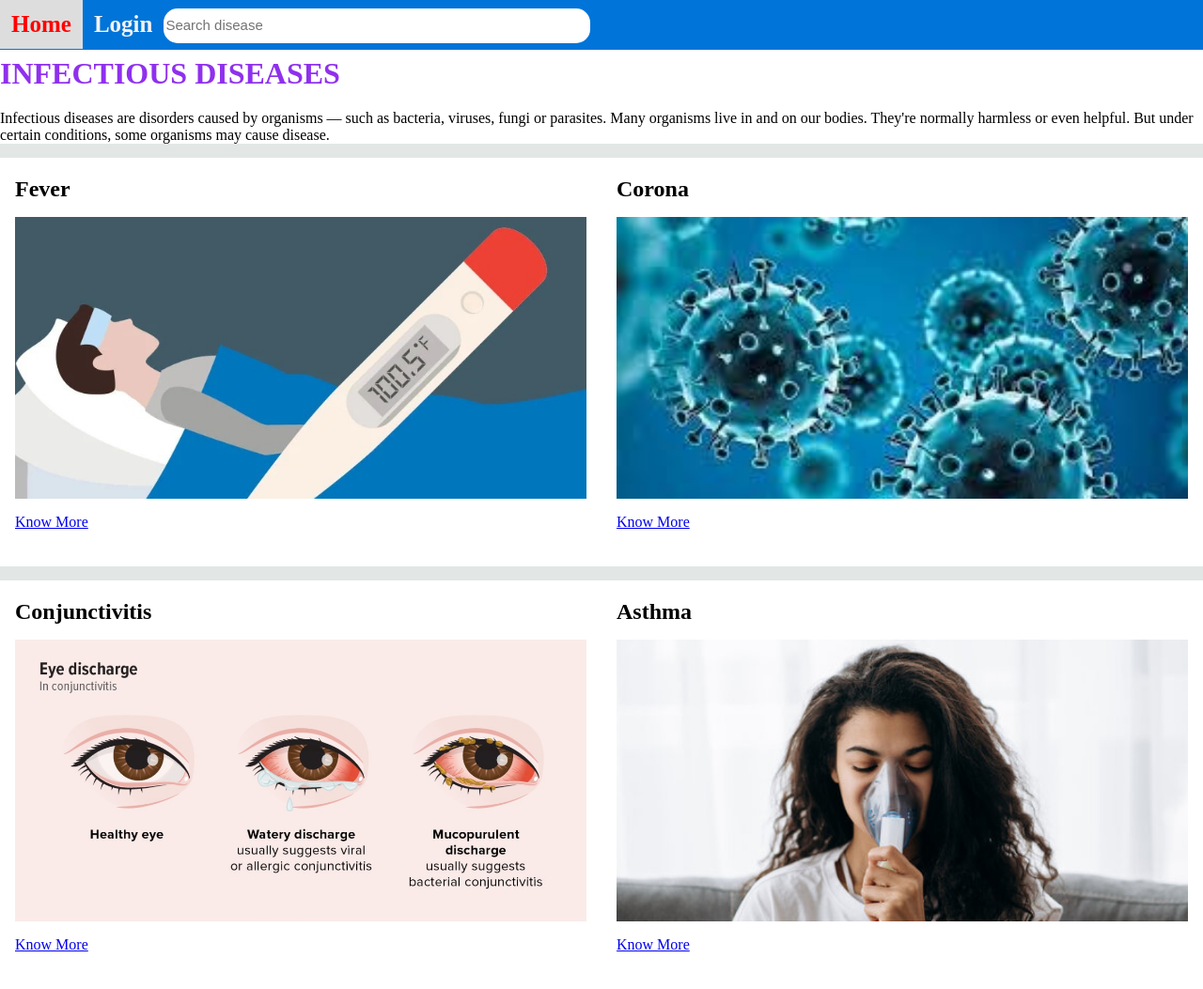
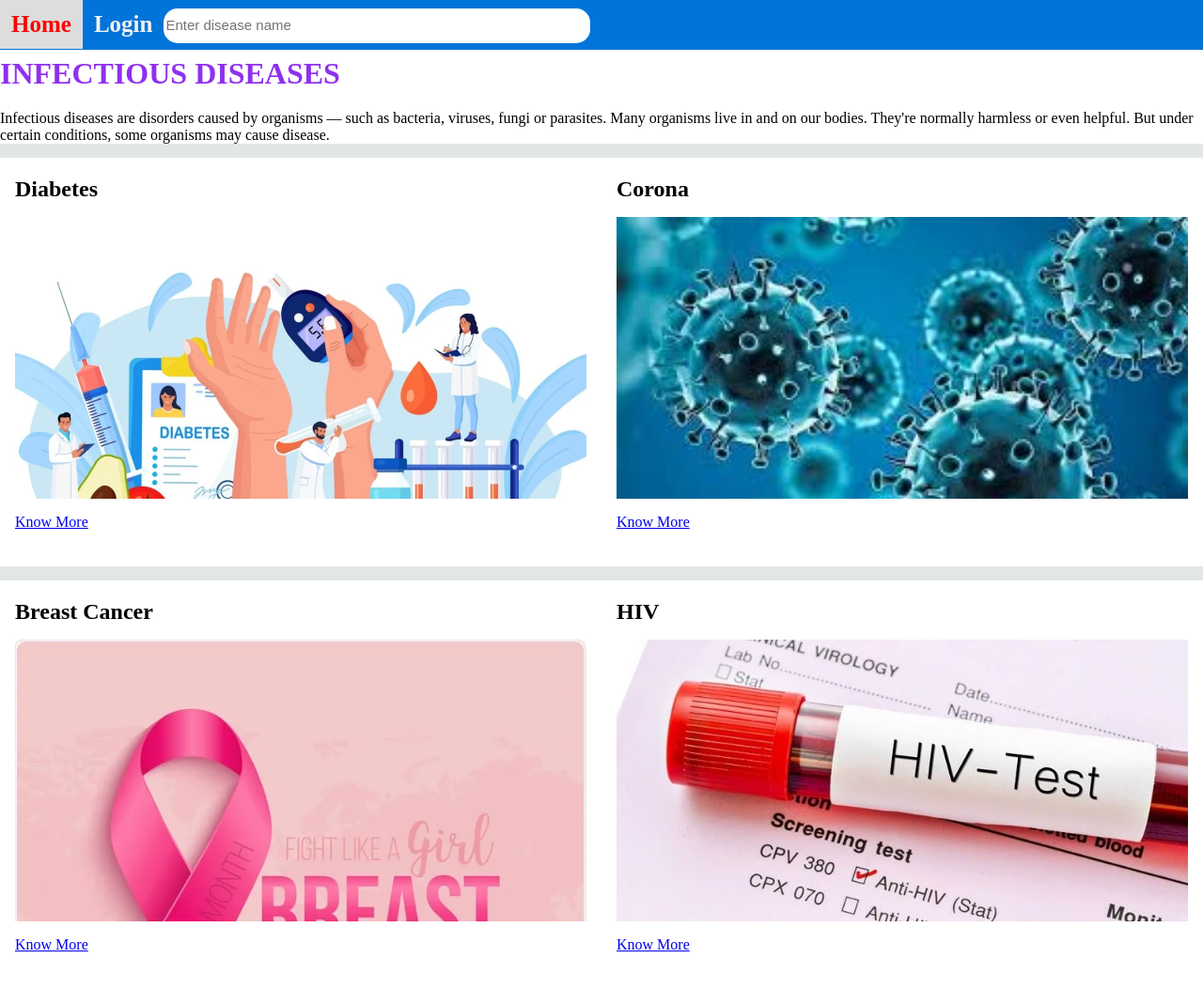
Before and after one commit to kavya-8/data-visualization-diseases, a Django app: template App/templates/home.html in a window 1280 px wide. Shown: the whole page at 94% size. Run offline with Django 3.2, Linux system fonts and the light colour scheme; the template is opened without the code that fills it, so the values that code supplies are empty.

Commit message:
added new images,created input fields

```diff
--- a/App/templates/home.html
+++ b/App/templates/home.html
@@ -7,27 +7,24 @@
     <meta name="viewport" content="width=device-width, initial-scale=1">
 </head>
 <body>
-    <!-- Navbar items -->
     <div id="navlist">
         <a href="#">Home</a>
 
+        <div class="login">
+            <a href="#">Login</a>
+        </div>
+        <div class="search">
+            <form action="#">
+                <!-- New input fields for disease search -->
+                <input type="text" placeholder="Enter disease name" name="disease" id="diseaseInput">
 
-        <div class="login">
-            <a href="login/">Login</a>
-        </div>
-        <!-- search bar right align -->
-        <div class="search">
-
-            <form action="#">
-                <input type="text" placeholder="Search disease" name="search" id="searchInput"
-                    onfocus="showRecentSearches()" onblur="hideRecentSearches()">
                 <button>
                     <i class="fa fa-search" style="font-size: 18px;"></i>
                 </button>
             </form>
-
         </div>
     </div>
+
        <!-- logo with tag -->
     <div class="content">
         <h1>
@@ -44,8 +41,8 @@
     <div class="shop-section">
         <div class="box1 box">
             <div class="box-content">
-                <h2>Fever</h2>
-                <div class="box-img" style="background-image: url('static/fever.jpeg');"></div>
+                <h2>Diabetes</h2>
+                <div class="box-img" style="background-image: url('static/diabetes.jpg');"></div>
                 <a href="#">Know More</a>
             </div>
         </div>
@@ -59,16 +56,16 @@
         </div>
         <div class="box1 box">
             <div class="box-content">
-                <h2>Conjunctivitis</h2>
-                <div class="box-img" style="background-image: url('static/Conjunctivitis.jpeg');"></div>
+                <h2>Breast Cancer</h2>
+                <div class="box-img" style="background-image: url('static/breast cancer.jpg');"></div>
                 <a href="#">Know More</a>
 
             </div>
         </div>
         <div class="box1 box">
             <div class="box-content">
-                <h2>Asthma</h2>
-                <div class="box-img" style="background-image: url('static/asthma.jpeg');"></div>
+                <h2>HIV</h2>
+                <div class="box-img" style="background-image: url('static/hiv.jpg');"></div>
                 <a href="#">Know More</a>
 
             </div>
```
Also changed, not shown: App/static/asthma.jpeg (deleted), App/static/breast cancer.jpg (added), App/static/conjunctivitis.jpeg (deleted), App/static/diabetes.jpg (added), App/static/fever.jpeg (deleted), App/static/hiv.jpg (added).
